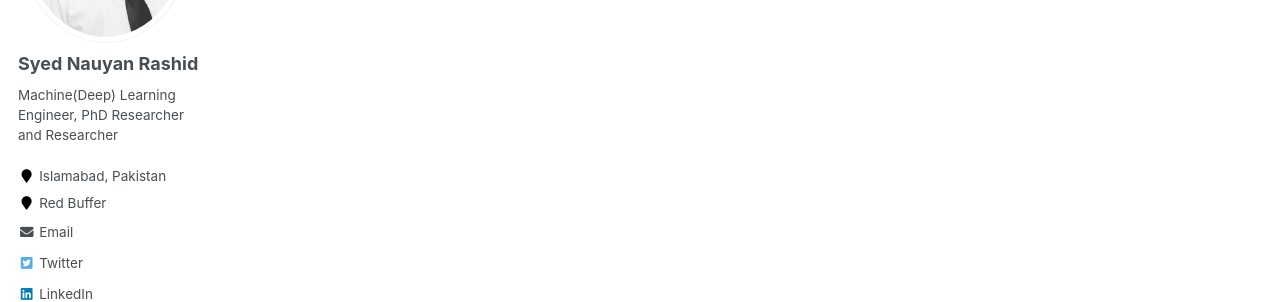
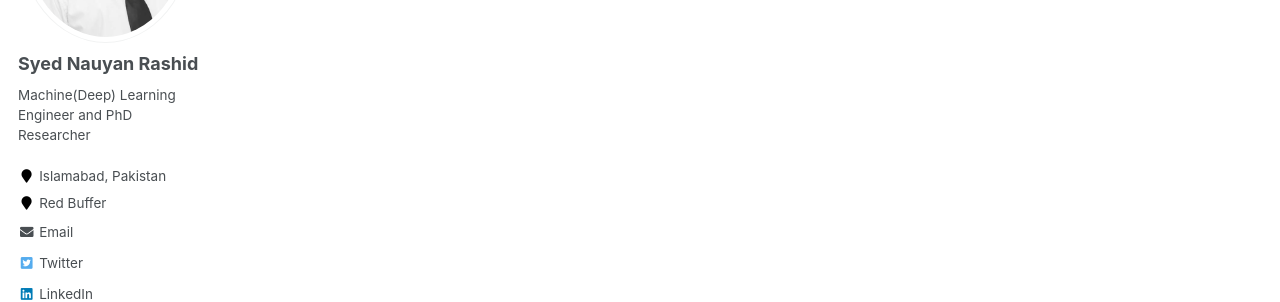
Before and after one commit to nauyan/nauyan.github.io, a Jekyll site: the page built from _pages/about.md, in a window 1280 px wide. Shown: the part 289-591 px from the top of the page. Built offline with Jekyll 4.4.1, drawn with Linux system fonts in a browser that asks for light colours.

Commit message:
fix profile

```diff
--- a/_config.yml
+++ b/_config.yml
@@ -91,7 +91,7 @@ analytics:
 author:
   name             : "Syed Nauyan Rashid"
   avatar           : "profile.jpeg"
-  bio              : "Machine(Deep) Learning Engineer, PhD Researcher and Researcher"
+  bio              : "Machine(Deep) Learning Engineer and PhD Researcher"
   location         : "Islamabad, Pakistan"
   employer         : "Red Buffer"
   pubmed           :
```
